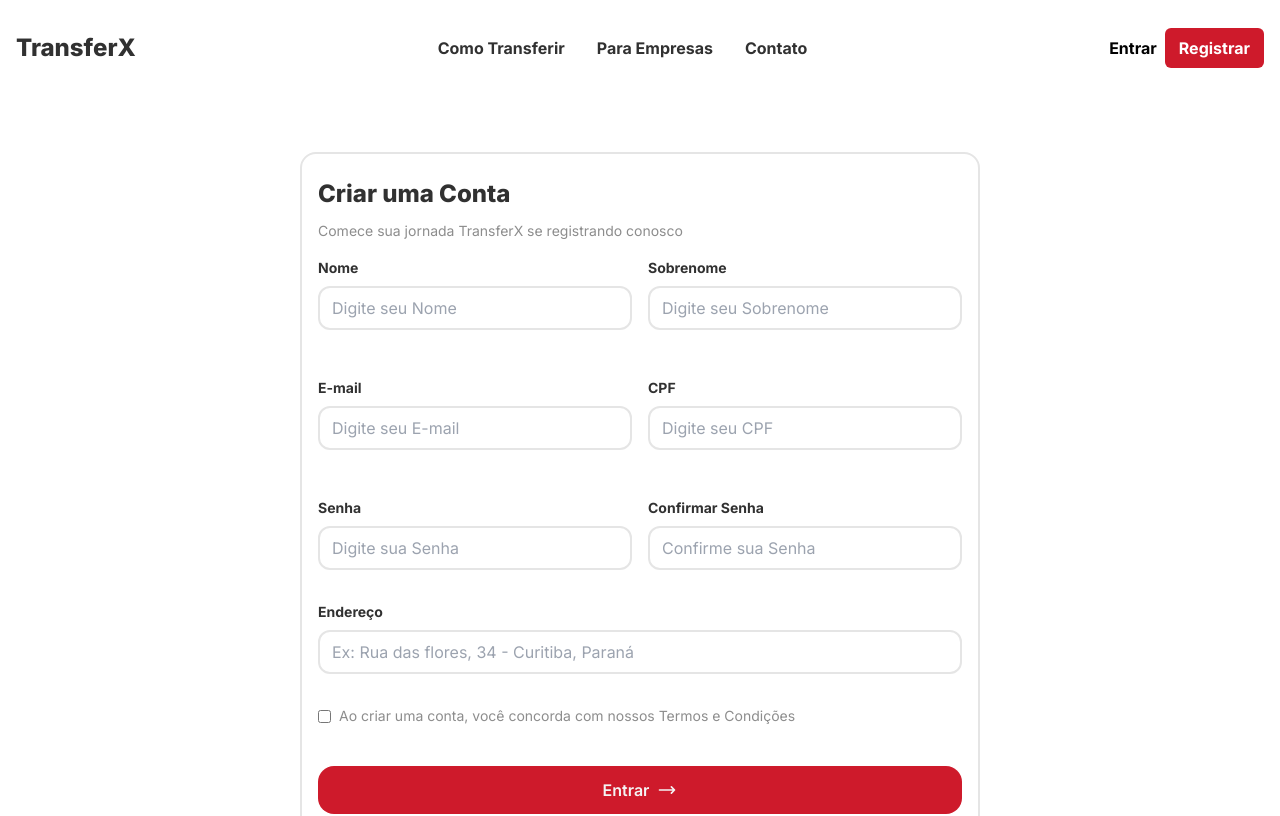
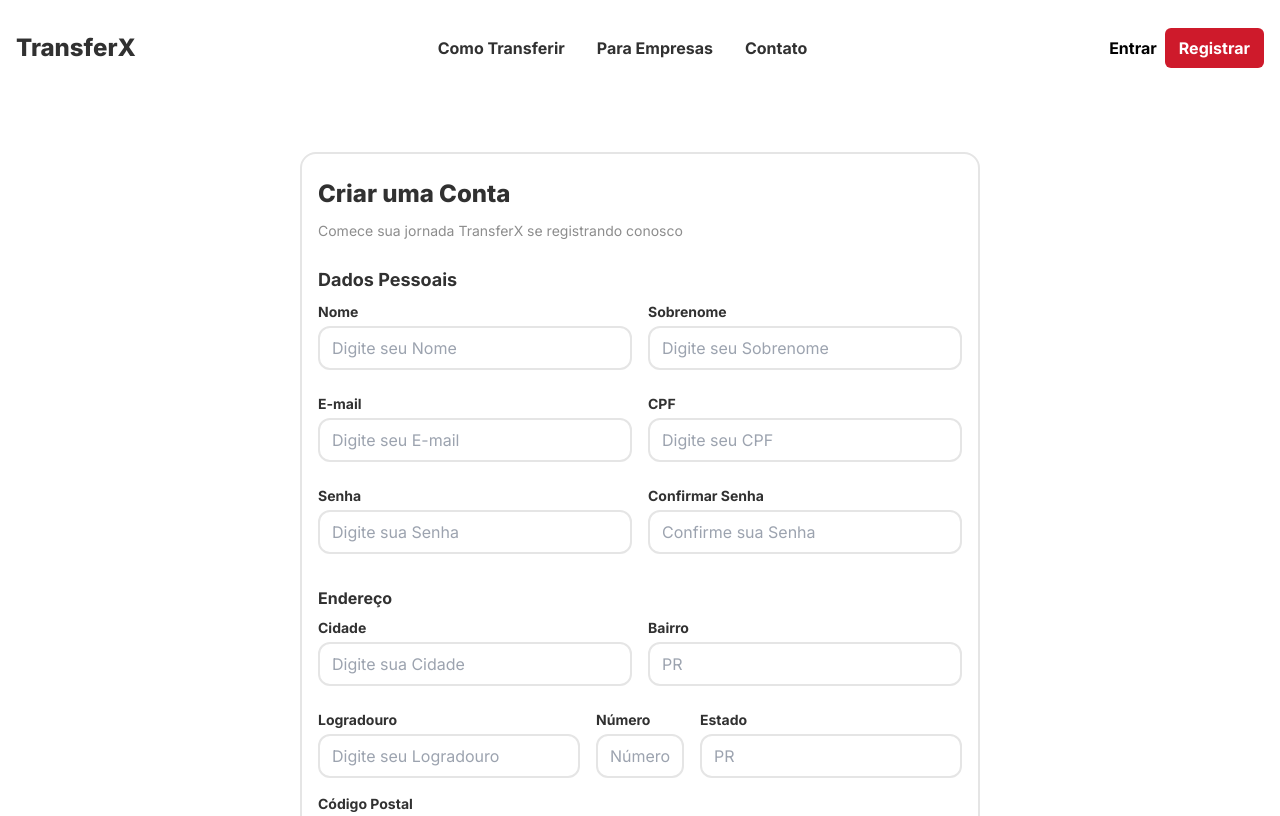
Before and after one commit to TransferX/transferxFront, a Next.js app: page /registrar in a window 1280 px wide. Shown: the top 816 px of the page. Built offline with nearby package versions, Linux system fonts and the light colour scheme.

Commit message:
[FIX] Formulário de Cadastro

```diff
--- a/app/(paginaInicial)/page.tsx
+++ b/app/(paginaInicial)/page.tsx
@@ -1,5 +1,5 @@
 import React from "react";
-import { Header } from "../_components/header/Header";
+import { HeaderLandingPage } from "../_components/headers/HeaderLandingPage";
 import Image from "next/image";
 
 import volcanoImage from "/public/assets/volcano.png";
@@ -14,7 +14,7 @@
 const Home = () => {
   return (
     <>
-      <Header />
+      <HeaderLandingPage />
 
       <section className="flex flex-col items-center p-4 md:container md:mx-auto md:p-0 md:mt-14 lg:flex-row lg:justify-between lg:container lg:mx-auto lg:items-start xl:gap-24 ">
         <div className="lg:max-w-[50%] lg:p-4">
--- a/app/_components/cadastroForm/page.tsx
+++ b/app/_components/cadastroForm/page.tsx
@@ -5,7 +5,8 @@
 const CadastroForm = () => {
   return (
     <form className="">
-        <div className="md:flex w-full gap-4 mb-4">
+      <h3 className="mt-6 text-cinzaMedio font-bold text-lg">Dados Pessoais</h3>
+      <div className="md:flex w-full gap-4 mb-2">
         <div className="md:flex-1">
           <Input
             label="Nome"
@@ -26,9 +27,7 @@
         </div>
       </div>
 
-
-
-      <div className="md:flex w-full gap-4 mb-4">
+      <div className="md:flex w-full gap-4 mb-2">
         <div className="md:flex-1">
           <Input
             label="E-mail"
@@ -49,7 +48,7 @@
         </div>
       </div>
 
-      <div className="md:flex w-full gap-4 mb-4">
+      <div className="md:flex w-full gap-4 mb-2">
         <div className="md:flex-1">
           <Input
             label="Senha"
@@ -69,15 +68,77 @@
           />
         </div>
       </div>
+      <h3 className="mt-6 text-cinzaMedio font-bold">Endereço</h3>
 
-      <Input
-        label="Endereço"
-        placeholder="Ex: Rua das flores, 34 - Curitiba, Paraná"
-        id="endereco"
-        name="endereco"
-        type="text"
-        className="mb-4"
-      />
+      <div className="md:flex w-full gap-4 mb-2">
+        <div className="md:flex-1">
+          <Input
+            label="Cidade"
+            placeholder="Digite sua Cidade"
+            id="cidade"
+            name="cidade"
+            type="text"
+          />
+        </div>
+
+        <div className="md:flex-1">
+
+
+<Input
+            label="Bairro"
+            placeholder="PR"
+            id="bairro"
+            name="bairro"
+            type="text"
+            className=""
+          />
+        </div>
+      </div>
+
+      <div className="md:flex w-full gap-4 mb-2">
+        <div className="md:flex-1">
+          <Input
+            label="Logradouro"
+            placeholder="Digite seu Logradouro"
+            id="logradouro"
+            name="logradouro"
+            type="text"
+          />
+        </div>
+        <div className="md:flex-1">
+          <Input
+            label="Número"
+            placeholder="Número"
+            id="Número"
+            name="Número"
+            type="text"
+            className="w-[100%]"
+          />
+
+
+        </div>
+
+        <div className="md:flex-1">
+        <Input
+            label="Estado"
+            placeholder="PR"
+            id="estado"
+            name="estado"
+            type="text"
+            className=""
+          />
+        </div>
+      </div>
+      <div className="md:flex-1">
+        <Input
+          label="Código Postal"
+          placeholder="Código Postal"
+          id="codigoPostal"
+          name="codigoPostal"
+          type="text"
+          className=""
+        />
+      </div>
 
       <div className="flex  gap-2 items-start ">
         <input type="checkbox" name="" id="" className="mt-1" />
@@ -105,11 +166,12 @@
       </button>
 
       <div className="my-6 flex gap-3 ">
-        <span className="text-cinzaClaro text-sm ">
-          Já tem uma conta?
-        </span>
+        <span className="text-cinzaClaro text-sm ">Já tem uma conta?</span>
 
-        <Link href="http://www.localhost:3000/entrar" className="text-cinzaEscuro text-sm font-semibold ">
+        <Link
+          href="http://www.localhost:3000/entrar"
+          className="text-cinzaEscuro text-sm font-semibold "
+        >
           Entrar
         </Link>
       </div>
--- /dev/null
+++ b/app/_components/headers/HeaderApp.tsx
@@ -0,0 +1,111 @@
+import Link from "next/link";
+import React, { Fragment } from "react";
+
+import {
+  Popover,
+  PopoverButton,
+  PopoverOverlay,
+  PopoverPanel,
+  Transition,
+} from "@headlessui/react";
+import { Bars3Icon, XMarkIcon } from "@heroicons/react/16/solid";
+
+export const HeaderApp = () => {
+  return (
+    <Popover className="flex items-center h-24 p-4 sm:mx-auto sm:container">
+      <h1 className=" text-2xl text-cinzaMedio font-extrabold">TransferX</h1>
+      <div className="grow ">
+        <div className=" hidden sm:flex items-center justify-center gap-2 md:gap-8 text-cinzaMedio font-bold ">
+          <Link href="#">Como Transferir</Link>
+          <Link href="#">Para Empresas</Link>
+          <Link href="#">Contato</Link>
+        </div>
+      </div>
+
+      <div className="flex grow items-center justify-end sm:hidden">
+        <PopoverButton className="inline-flex items-center justify-center rounded-md bg-white p-2 text-cinzaMedio hover:bg-cinzaEscuro hover:text-white focus:outline-none focus:ring-2 focus:ring-inset focus:ring-vermelho">
+          <span className="sr-only">Open Menu</span>
+          <Bars3Icon className="h-6 w-6 " aria-hidden="true" />
+        </PopoverButton>
+      </div>
+
+<PopoverOverlay className="sm:hidden fixed inset-0 bg-black opacity-30"/>
+
+      <Transition
+          as={Fragment}
+          enter="duration-200 ease-out"
+          enterFrom="opacity-0 scale-95"
+          enterTo="opacity-100 scale-100"
+          leave="duration-100 ease-in"
+          leaveFrom="opacity-100 scale-100"
+          leaveTo="opacity-0 scale-95"
+        >
+
+      <PopoverPanel
+        focus
+        className="absolute inset-x-0 top-0 origin-top-right transform p-2 transition md:hidden "
+      >
+        <div className="rounded-lg bg-white shadow-lg ring-1 ring-black ring-opacity-5 divide-y-2 divide-gray-50">
+          <div className="px-5 pt-5 pb-6">
+            <div className="flex items-center justify-between">
+              <h1 className=" text-3xl text-cinzaMedio font-extrabold">TransferX</h1>
+
+              <div className="mr-2">
+                <PopoverButton className="inline-flex items-center justify-center rounded-md bg-white p-2 text-cinzaMedio hover:bg-cinzaEscuro hover:text-white focus:outline-none focus:ring-2 focus:ring-inset focus:ring-vermelho">
+                  <span className="sr-only">Fechar menu</span>
+                  <XMarkIcon className="h-6 w-6 " aria-hidden="true" />
+                </PopoverButton>
+              </div>
+            </div>
+            <div className="mt-6 ">
+              <nav className="grid gap-y-8">
+                <Link
+                  href="#"
+                  className="focus:outline-none focus:ring-2 focus:ring-inset focus:ring-gray-500 px-2"
+                >
+                  Como Transferir
+                </Link>
+                <Link
+                  href="#"
+                  className="focus:outline-none focus:ring-2 focus:ring-inset focus:ring-gray-500 px-2"
+                >
+                  Para Empresas
+                </Link>
+                <Link
+                  href="#"
+                  className="focus:outline-none focus:ring-2 focus:ring-inset focus:ring-gray-500 px-2"
+                >
+                  Contato
+                </Link>
+              </nav>
+            </div>
+            <div className="mt-6 flex flex-col items-center gap-2">
+              <Link
+                href="#"
+                className="rounded-md bg-white px-4 py-2 text-sm font-medium text-black md:text-xl w-full border-2 focus:outline-none focus:ring-2 focus:ring-inset focus:ring-gray-500"
+              >
+                Entrar
+              </Link>
+              <Link
+                href="#"
+                className="rounded-md bg-vermelho px-4 py-2 text-sm font-medium text-white md:text-xl w-full border-2 focus:outline-none focus:ring-2 focus:ring-inset focus:ring-gray-500"
+              >
+                Registrar
+              </Link>
+            </div>
+          </div>
+        </div>
+
+      </PopoverPanel>
+      </Transition>
+      <div className="hidden sm:block">
+        <Link className="mr-2 font-bold " href="http://www.localhost:3000/entrar">
+          Entrar
+        </Link>
+        <Link className="font-bold bg-vermelho text-white py-2.5 px-3.5 rounded-md" href="http://www.localhost:3000/registrar">
+          Registrar
+        </Link>
+      </div>
+    </Popover>
+  );
+};
--- a/app/_components/header/Header.tsx
+++ b/app/_components/headers/HeaderLandingPage.tsx
@@ -10,7 +10,8 @@
 } from "@headlessui/react";
 import { Bars3Icon, XMarkIcon } from "@heroicons/react/16/solid";
 
-export const Header = () => {
+export const HeaderLandingPage
+ = () => {
   return (
     <Popover className="flex items-center h-24 p-4 sm:mx-auto sm:container">
       <h1 className=" text-2xl text-cinzaMedio font-extrabold">TransferX</h1>
--- a/app/_components/ui/Input.tsx
+++ b/app/_components/ui/Input.tsx
@@ -11,9 +11,9 @@
 
 const Input = ({placeholder, label, name, id, type, className}:InputProps) => {
   return (
-    <div className='my-4 flex flex-col'>
+    <div className='my-2 flex flex-col'>
         <label className='text-cinzaMedio font-bold text-sm '>{label}</label>
-        <input type={type} name={name} id={id} className={`border-2 border-bordaFormulario rounded-xl py-2 px-3 mt-2 focus:outline-1 outline-vermelho text-cinzaMedio ${className}`} placeholder={placeholder} />
+        <input type={type} name={name} id={id} className={`border-2 border-bordaFormulario rounded-xl py-2 px-3 mt-1 focus:outline-1 outline-vermelho text-cinzaMedio ${className}`} placeholder={placeholder} />
     </div>
   )
 }
--- /dev/null
+++ b/app/dashboard/page.tsx
@@ -0,0 +1,13 @@
+import React from 'react'
+import { HeaderApp } from '../_components/headers/HeaderApp'
+
+const Dashboard = () => {
+  return (
+    <>
+        <HeaderApp/>
+
+    </>
+  )
+}
+
+export default Dashboard
--- a/app/entrar/page.tsx
+++ b/app/entrar/page.tsx
@@ -1,11 +1,11 @@
 import React from "react";
-import { Header } from "../_components/header/Header";
+import { HeaderLandingPage } from "../_components/headers/HeaderLandingPage";
 import LoginForm from "../_components/loginForm/page";
 
 const Entrar = () => {
   return (
     <>
-      <Header />
+      <HeaderLandingPage />
 
       <section className="m-4 p-4 border-2 border-bordaFormulario rounded-2xl  lg:container lg:mx-auto lg:max-w-[500px] md:my-14">
         <h2 className=" my-2 font-extrabold text-cinzaMedio text-2xl ">
--- a/app/registrar/page.tsx
+++ b/app/registrar/page.tsx
@@ -1,12 +1,12 @@
 import React from "react";
-import { Header } from "../_components/header/Header";
+import { HeaderLandingPage } from "../_components/headers/HeaderLandingPage";
 import LoginForm from "../_components/loginForm/page";
 import CadastroForm from "../_components/cadastroForm/page";
 
 const Registrar = () => {
   return (
     <>
-      <Header />
+      <HeaderLandingPage />
 
       <section className="m-4 p-4 border-2 border-bordaFormulario rounded-2xl  lg:container lg:mx-auto lg:max-w-[680px] md:my-14">
         <h2 className=" my-2 font-extrabold text-cinzaMedio text-2xl ">
--- /dev/null
+++ b/services/UserService.ts
@@ -0,0 +1,6 @@
+
+export const UserService = {
+  async fetchUsers() {
+   console.log("Serviço rodou")
+  }
+};
```
Also changed, not shown: public/assets/pessoa.svg (added).
